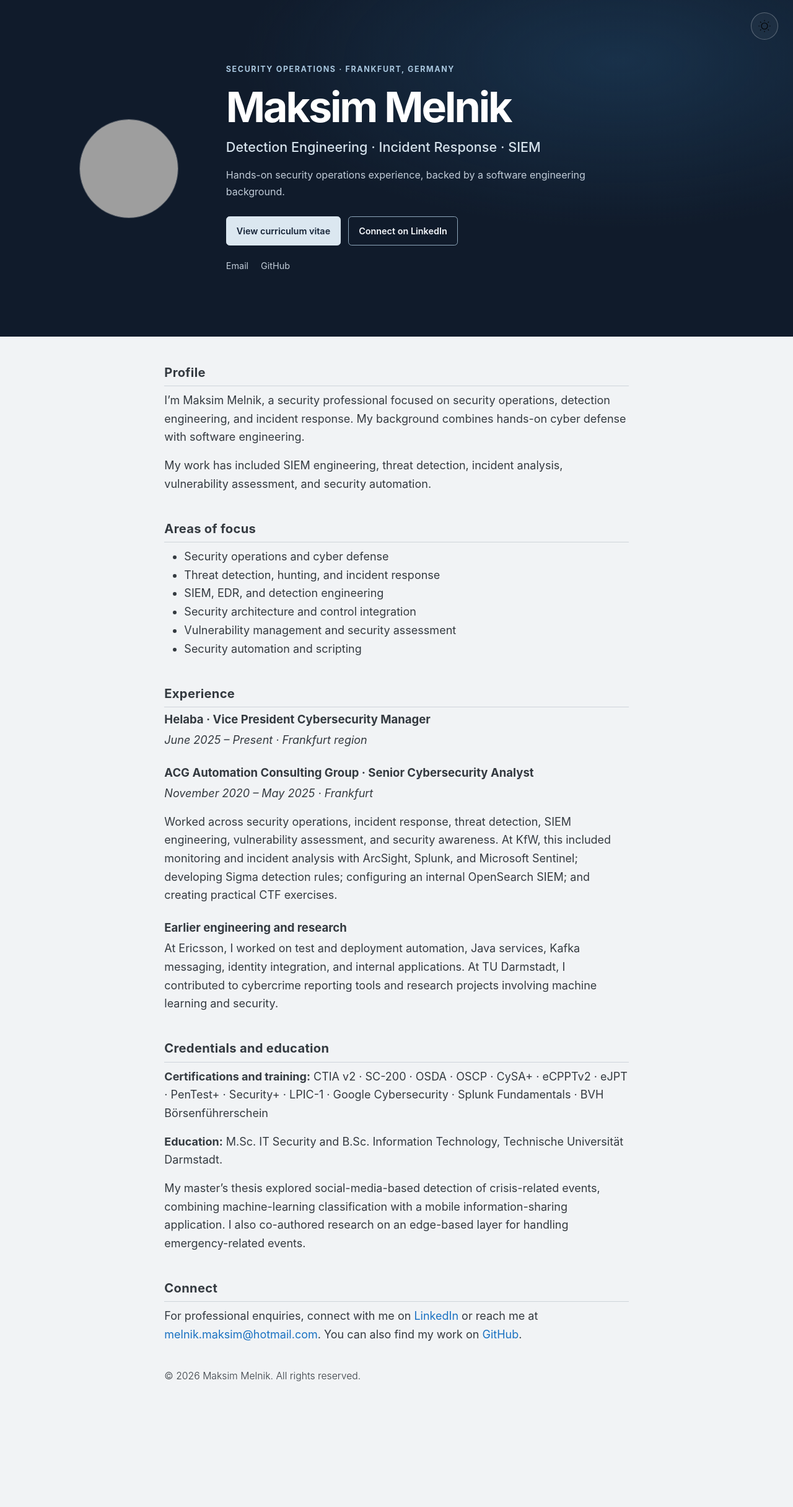
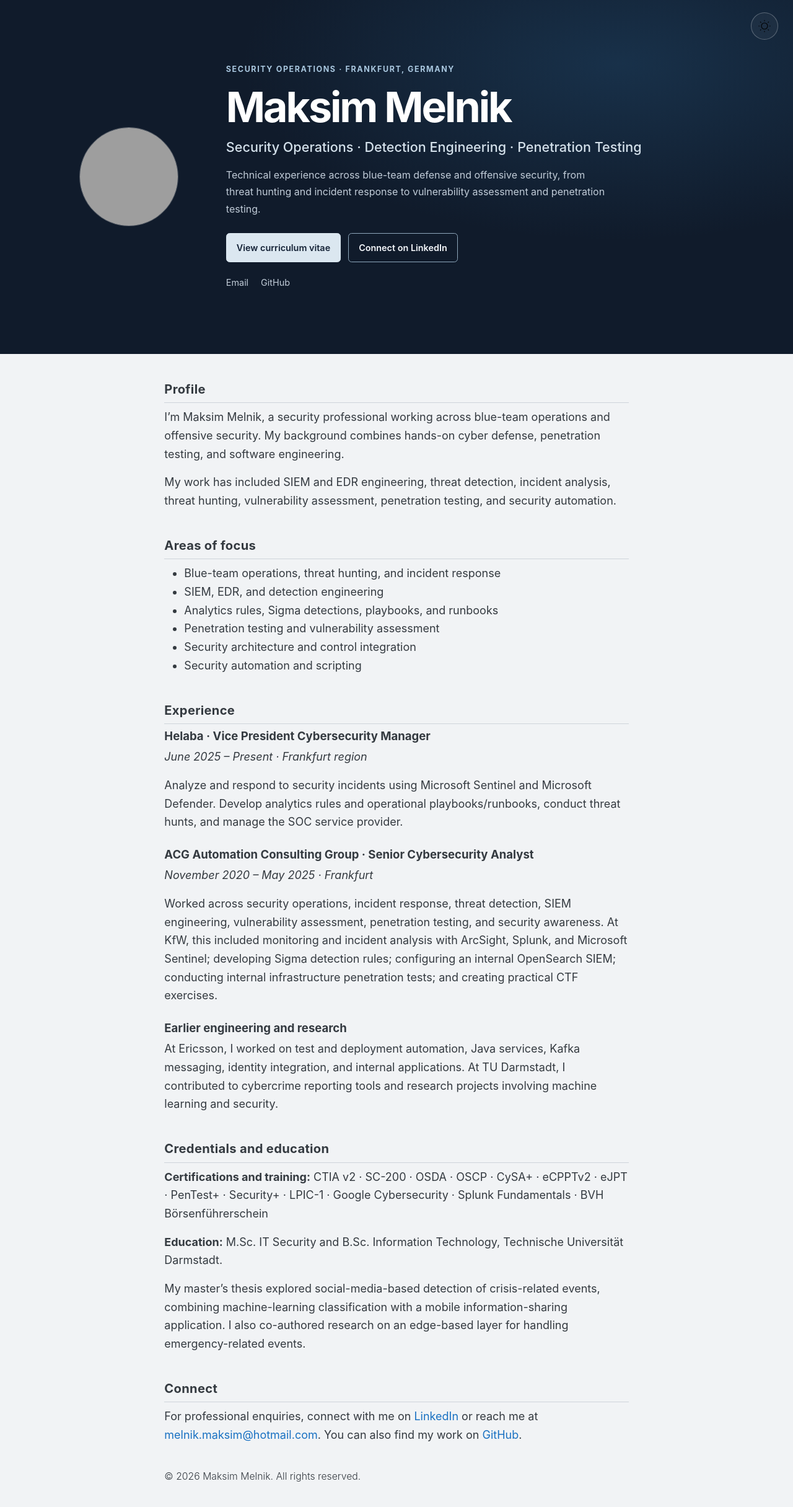
Before and after one commit to KeksTheAllmighty/kekstheallmighty.github.io, a Jekyll site: the page built from index.md, in a window 1280 px wide. Shown: the whole page at 62% size. Built offline with Jekyll 4.4.1, drawn with Linux system fonts in a browser that asks for light colours; before the commit the page ends 2270 px from its top, so only the background shows below that; grey boxes are pictures that could not be loaded.

Commit message:
Improve profile and security experience

```diff
--- a/_includes/particles-home.html
+++ b/_includes/particles-home.html
@@ -7,8 +7,8 @@
     <div class="profile-intro">
       <p class="profile-eyebrow">Security Operations · Frankfurt, Germany</p>
       <h1 id="profile-name">{{ site.title }}</h1>
-      <p class="profile-role">Detection Engineering · Incident Response · SIEM</p>
-      <p class="profile-summary">Hands-on security operations experience, backed by a software engineering background.</p>
+      <p class="profile-role">Security Operations · Detection Engineering · Penetration Testing</p>
+      <p class="profile-summary">Technical experience across blue-team defense and offensive security, from threat hunting and incident response to vulnerability assessment and penetration testing.</p>
       <div class="profile-actions">
         <a class="profile-button profile-button-primary" href="{{ '/cv/' | relative_url }}">View curriculum vitae</a>
         <a class="profile-button profile-button-secondary" href="https://www.linkedin.com/in/{{ site.social.linkedin }}/">Connect on LinkedIn</a>
--- a/_sass/_base.scss
+++ b/_sass/_base.scss
@@ -20,7 +20,9 @@ a {
 
   &:focus,
   &:hover {
-    border-bottom: 1px solid currentColor;
+    text-decoration: underline;
+    text-decoration-thickness: 1px;
+    text-underline-offset: 0.18em;
     color: var(--color-link);
   }
 }
--- a/index.md
+++ b/index.md
@@ -5,17 +5,17 @@ title: Home
 
 ## Profile
 
-I’m Maksim Melnik, a security professional focused on security operations, detection engineering, and incident response. My background combines hands-on cyber defense with software engineering.
+I’m Maksim Melnik, a security professional working across blue-team operations and offensive security. My background combines hands-on cyber defense, penetration testing, and software engineering.
 
-My work has included SIEM engineering, threat detection, incident analysis, vulnerability assessment, and security automation.
+My work has included SIEM and EDR engineering, threat detection, incident analysis, threat hunting, vulnerability assessment, penetration testing, and security automation.
 
 ## Areas of focus
 
-- Security operations and cyber defense
-- Threat detection, hunting, and incident response
+- Blue-team operations, threat hunting, and incident response
 - SIEM, EDR, and detection engineering
+- Analytics rules, Sigma detections, playbooks, and runbooks
+- Penetration testing and vulnerability assessment
 - Security architecture and control integration
-- Vulnerability management and security assessment
 - Security automation and scripting
 
 ## Experience
@@ -23,10 +23,12 @@ My work has included SIEM engineering, threat detection, incident analysis, vuln
 ### Helaba · Vice President Cybersecurity Manager
 *June 2025 – Present · Frankfurt region*
 
+Analyze and respond to security incidents using Microsoft Sentinel and Microsoft Defender. Develop analytics rules and operational playbooks/runbooks, conduct threat hunts, and manage the SOC service provider.
+
 ### ACG Automation Consulting Group · Senior Cybersecurity Analyst
 *November 2020 – May 2025 · Frankfurt*
 
-Worked across security operations, incident response, threat detection, SIEM engineering, vulnerability assessment, and security awareness. At KfW, this included monitoring and incident analysis with ArcSight, Splunk, and Microsoft Sentinel; developing Sigma detection rules; configuring an internal OpenSearch SIEM; and creating practical CTF exercises.
+Worked across security operations, incident response, threat detection, SIEM engineering, vulnerability assessment, penetration testing, and security awareness. At KfW, this included monitoring and incident analysis with ArcSight, Splunk, and Microsoft Sentinel; developing Sigma detection rules; configuring an internal OpenSearch SIEM; conducting internal infrastructure penetration tests; and creating practical CTF exercises.
 
 ### Earlier engineering and research
 
```
Also changed, not shown: cv.md (+5 -1 lines).
